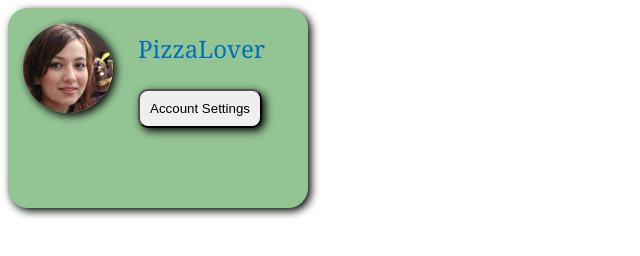
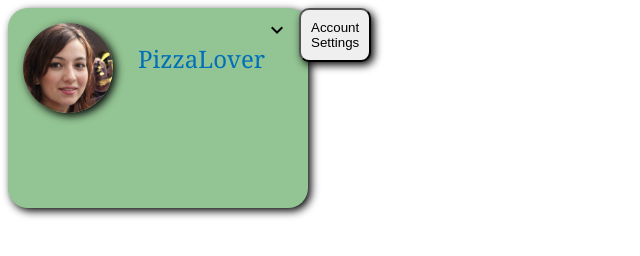
Before and after one commit to BrittanyMcDonald/teamcollab1, a plain HTML site: page index.html in a window 1280 px wide. Shown: the whole page, without its empty margins (0-640 px from the left). Drawn offline with Linux system fonts and the light colour scheme.

Commit message:
first function

```diff
--- a/avatar.css
+++ b/avatar.css
@@ -29,13 +29,22 @@
 #avatar_name {
     position: relative;
     justify-content: flex-start;
+    display:flex;
+    margin:10px;
 }
 
 #pizza {
+    position:relative;
     font-size: 1.5em;
     font-style: normal;
     font-family: Georgia, 'Times New Roman', Times, serif;
     color: rgb(1, 112, 185);
+    justify-content: space-between;
+}
+
+#arrow {
+    position: relative;
+    justify-content: space-between;
 }
 
 #account {
--- a/avatar.js
+++ b/avatar.js
@@ -1,4 +1,7 @@
-var
+var ExpandAvatar = false;
 
 
-function
+function ExpandAvatar(){
+    document.querySelector("#expandmenu").style.display = "block";
+    ExpandAvatar = true;
+}
--- a/index.html
+++ b/index.html
@@ -2,6 +2,8 @@
 <html>
     <head>
         <link href="avatar.css" rel="stylesheet">
+        <link href="https://fonts.googleapis.com/icon?family=Material+Icons"
+      rel="stylesheet">
     </head>
 
     <body>
@@ -18,8 +20,16 @@
                 <img id="userphoto" src="avatar.jpg"/>
             </div>
 
+
             <div id="avatar_name">
+
                 <p id="pizza">PizzaLover</p>
+                    <i id="arrow" class="material-icons" onclick="ExpandAvatar()">
+                        keyboard_arrow_down
+                        </i>
+            </div>
+
+            <div id="expandmenu">
                 <button id="account">Account Settings</button>
             </div>
         </div>
@@ -40,6 +50,6 @@
         <!-- FOOTER - Person 4 -->
 
         <!-- FOOTER END -->
-
+        <script src="avatar.js"></script>
     </body>
 </html>
```
